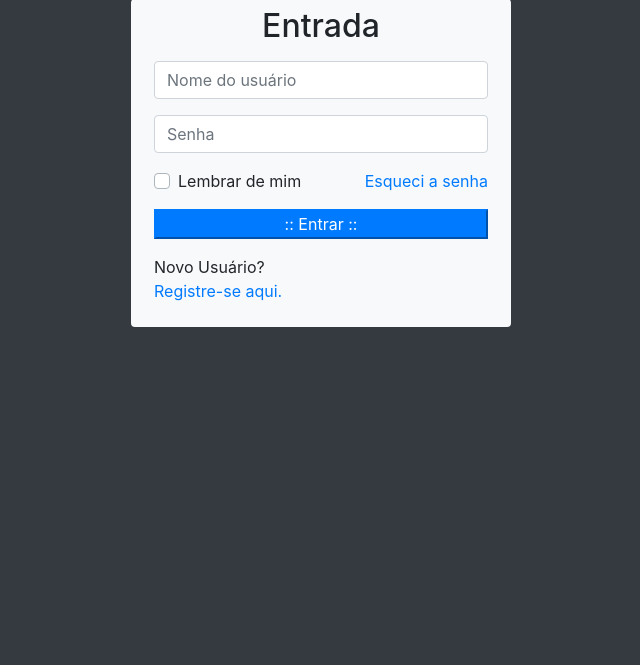
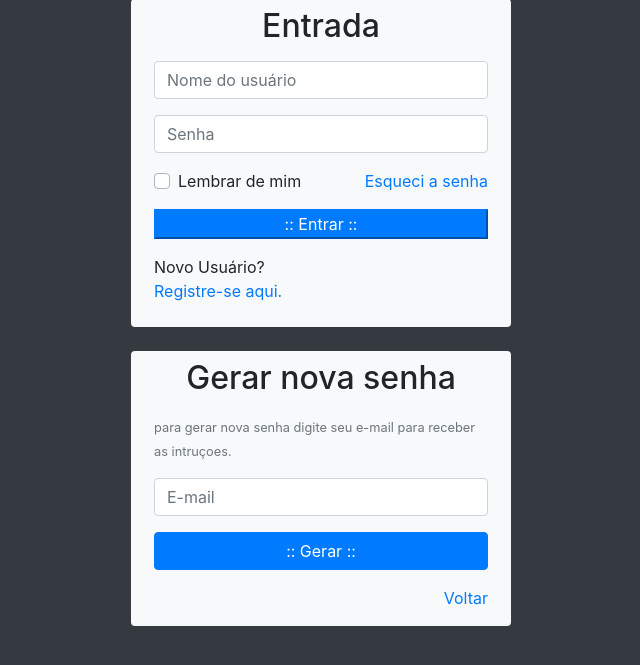
Before and after one commit to albor95/sistemaDeLogin, a PHP site: page / in a window 1280 px wide. Shown: the part 91-756 px from the top of the page, without its empty margins (319-959 px from the left). Run offline with PHP 8.4, Linux system fonts and the light colour scheme.

Commit message:
Formulário de recuperação de senha - close #4

```diff
--- a/index.php
+++ b/index.php
@@ -81,6 +81,40 @@
                   </form>
               </div>
           </section>
+          <br>
+          <!--Formulario de recuperaçao e senha -->
+          <section class="row">
+              <div class="col-lg-4 offset-lg-4 bg-light rounded" id="caixaSenhya">
+                  <h2 class="text-center mt-2">Gerar nova senha</h2>
+
+                  <form action="#" method="post" role="form" class="p-2" id="formSenha">
+
+                      <div class="form-group">
+                          <small class="text-muted">para gerar nova senha digite seu e-mail para receber as intruçoes.</small>
+                      </div>
+
+                      <div class="form-group">
+                          <input type="email"
+                                 name="emailGerarSenha"
+                                 class="form-control"
+                                 placeholder="E-mail"
+                                 required="">
+                      </div>
+
+                      <div class="form-group">
+                          <input type="submit"
+                                 name="btnGerar"
+                                 id="btnGerar"
+                                 value=":: Gerar ::"
+                                 class="btn btn-primary btn-block">
+                      </div>
+
+                      <div class="form-group float-right">
+                          <a href="#" id="btnVoltar">Voltar</a>
+                      </div>
+                  </form>
+              </div>
+          </section>
       </main>
     <!-- Optional JavaScript -->
     <!-- jQuery first, then Popper.js, then Bootstrap JS -->
```
